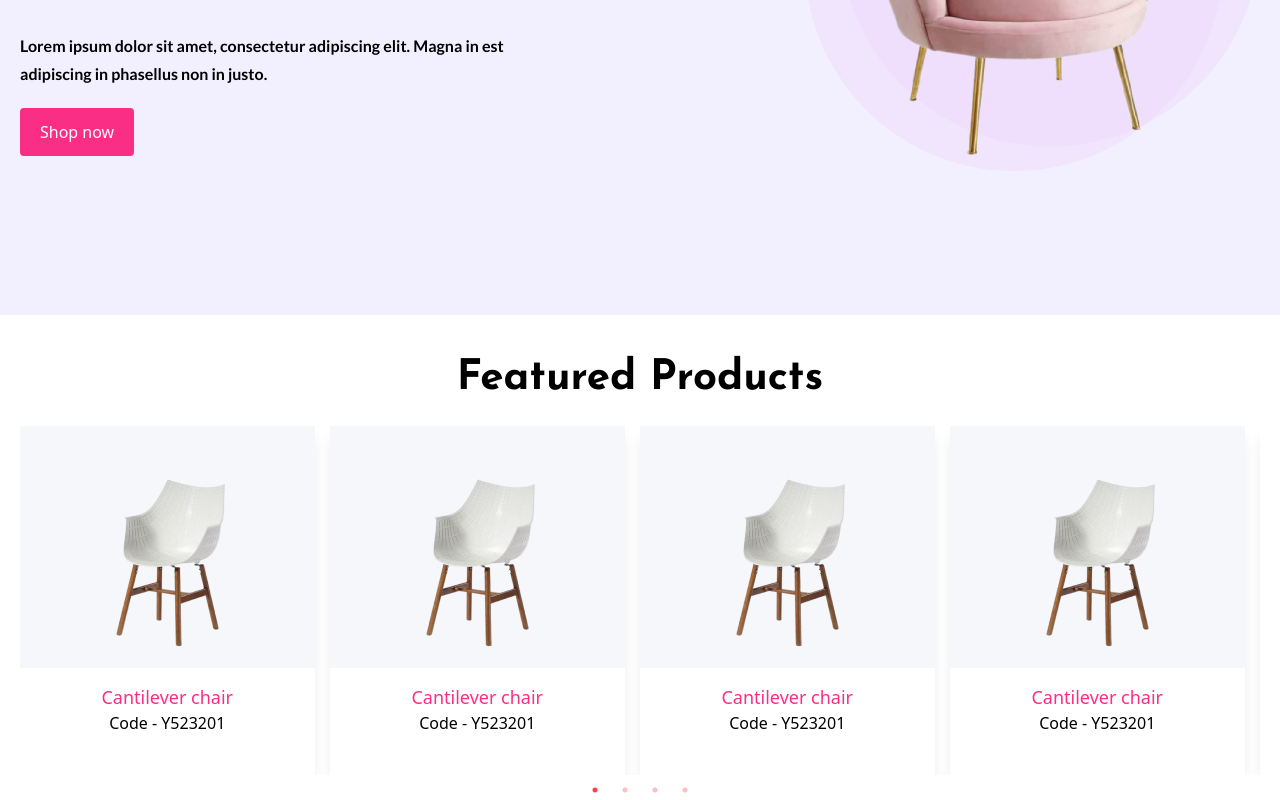
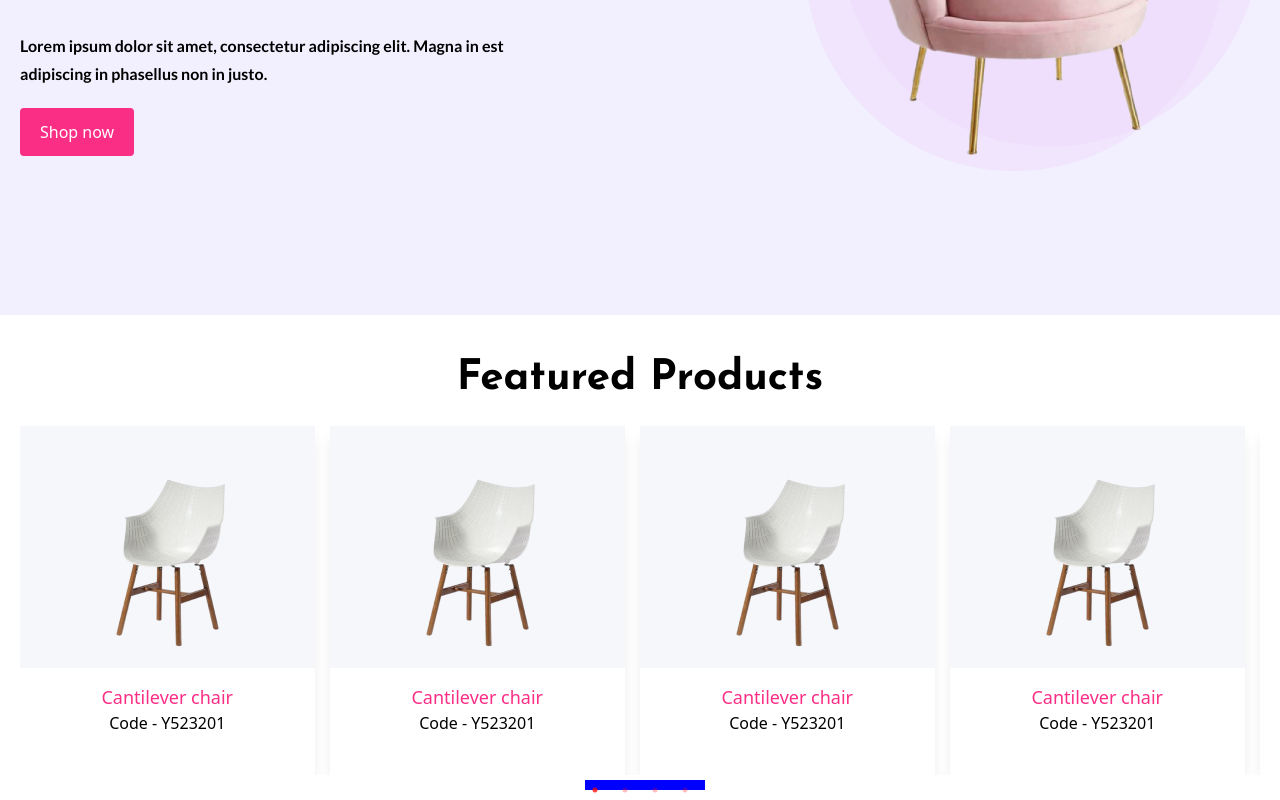
Before and after one commit to iftykhar/Ecommerce-react, a React (Vite) app: page / in a window 1280 px wide. Shown: the part 593-1393 px from the top of the page. Built offline with nearby package versions, Linux system fonts and the light colour scheme.

Commit message:
featured area

```diff
--- a/src/App.css
+++ b/src/App.css
@@ -47,5 +47,6 @@
 
 .slick-dots li button {
   height: 5px !important;
-  width: 2px !important;
+  width: 30px !important;
+  background-color: blue !important ;
 }
```
